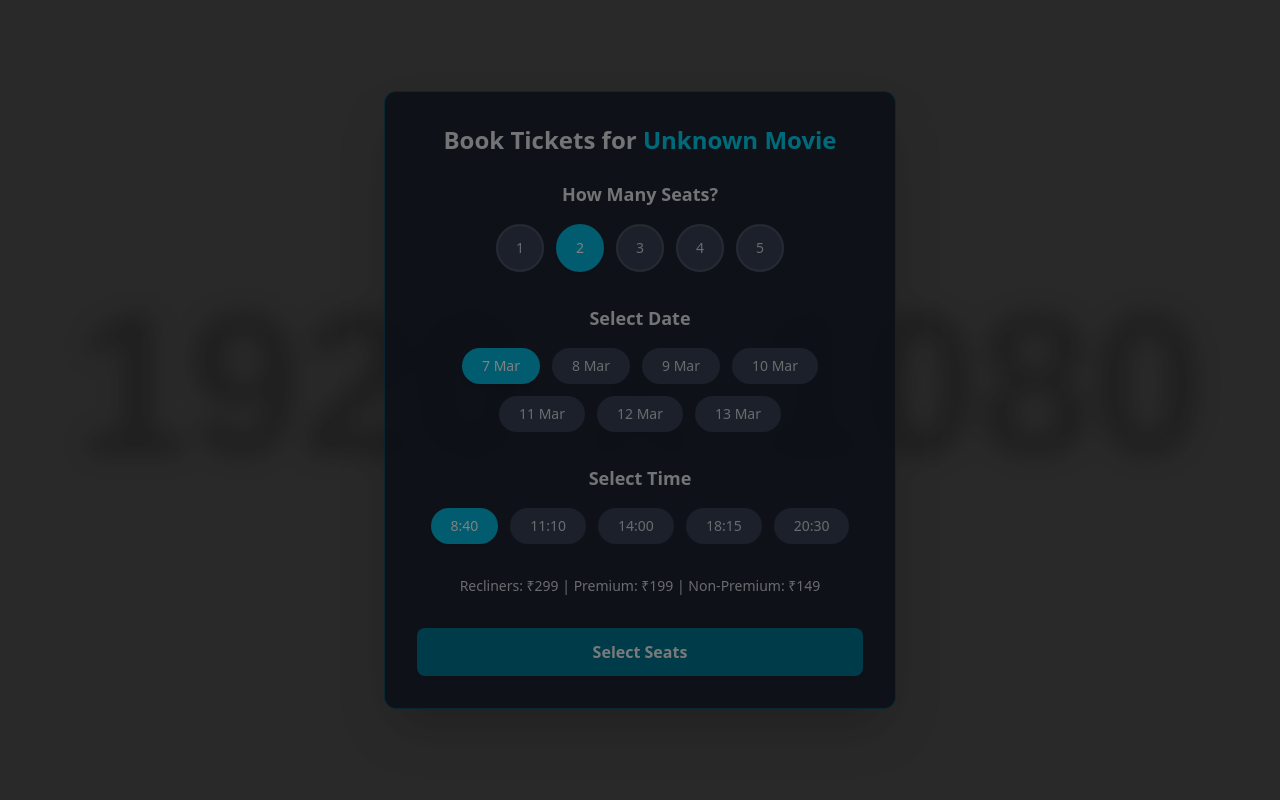
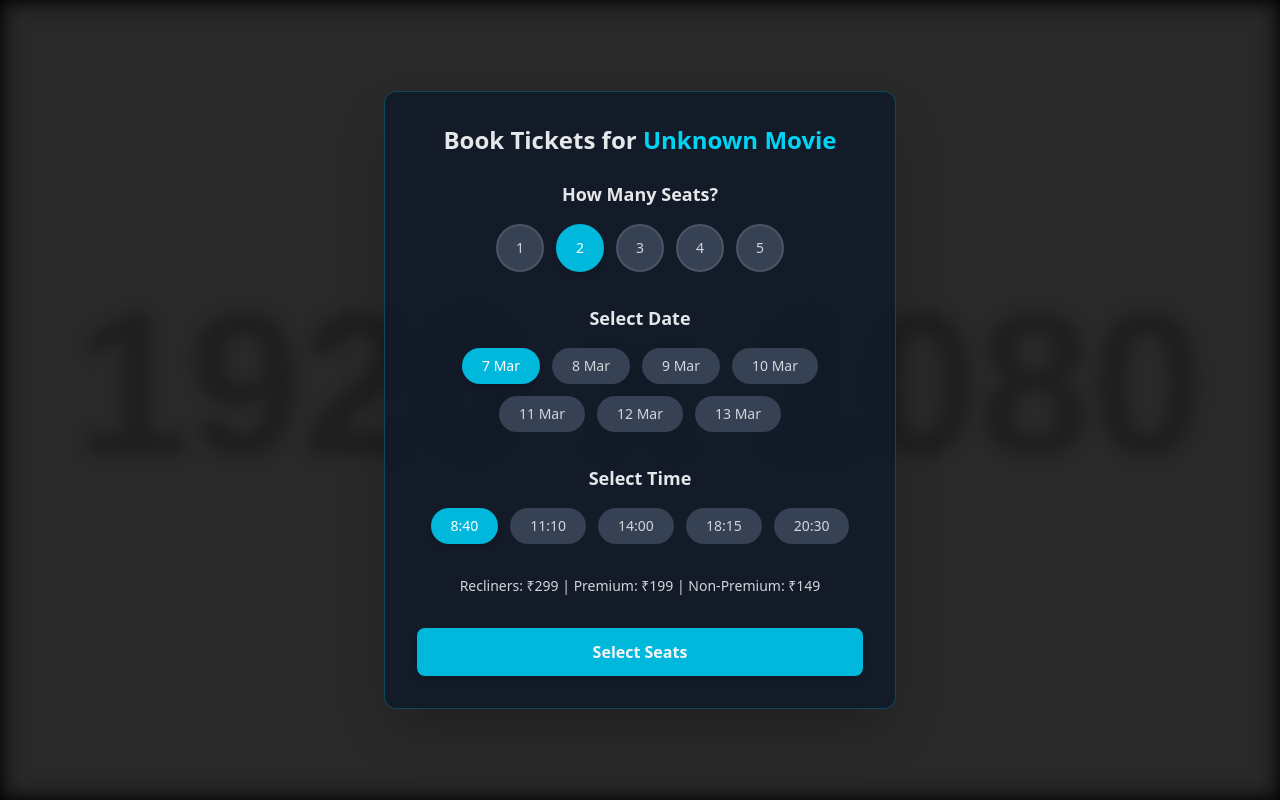
Before and after one commit to DeviSreePrasanth/Movie, a React (Vite) app in the folder client/: page /seat-selection in a window 1280 px wide. Built offline with nearby package versions, Linux system fonts and the light colour scheme.

Commit message:
`Refactor SeatSelectionPopup component to improve background image styling and overlay`

```diff
--- a/client/src/components/SeatSelectionPopup.jsx
+++ b/client/src/components/SeatSelectionPopup.jsx
@@ -47,18 +47,22 @@ const SeatSelectionPopup = ({ onConfirm, movieTitle }) => {
   const displayTitle = movieTitle || "Unknown Movie";
 
   return (
-    <div
-      className="fixed inset-0 flex items-center justify-center z-50 bg-black/80 backdrop-blur-lg"
-      style={{
-        backgroundImage: `url(${backgroundUrl || "https://placehold.co/1920x1080?text=Loading..."})`,
-        backgroundSize: "cover", // Use "cover" to fill the screen, or "contain" to avoid stretching
-        backgroundPosition: "center", // Center the image
-        backgroundRepeat: "no-repeat", // Prevent tiling
-        filter: "brightness(0.5)", // Darken the image (adjust value between 0 and 1)
-      }}
-    >
-      {/* Overlay for additional darkening and contrast */}
-      <div className="absolute inset-0 bg-black/60 backdrop-blur-md"></div>
+    <div className="fixed inset-0 flex items-center justify-center z-50">
+      {/* Background Image Layer */}
+      <div
+        className="absolute inset-0"
+        style={{
+          backgroundImage: `url(${backgroundUrl || "https://placehold.co/1920x1080?text=Loading..."})`,
+          backgroundSize: "cover",
+          backgroundPosition: "center",
+          backgroundRepeat: "no-repeat",
+          filter: "brightness(0.5) blur(8px)", // Apply brightness and blur only to the image
+          boxShadow: "inset 0 0 20px rgba(0, 0, 0, 0.8)", // Optional inner shadow for effect
+        }}
+      ></div>
+
+      {/* Overlay for additional darkening */}
+      <div className="absolute inset-0 bg-black/60"></div>
 
       {/* Content */}
       <div className="relative bg-gray-900/80 rounded-xl p-8 w-11/12 max-w-lg shadow-2xl border border-cyan-500/30 backdrop-blur-sm z-10">
@@ -132,7 +136,7 @@ const SeatSelectionPopup = ({ onConfirm, movieTitle }) => {
         </div>
         <button
           onClick={handleConfirm}
-          className="w-full py-3 bg-cyan-700 text-gray-100 rounded-lg font-semibold text-base hover:shadow-lg hover:-translate-y-1 hover:bg-cyan-600 transition-all shadow-md"
+          className="w-full py-3 bg-cyan-500 text-gray-100 rounded-lg font-semibold text-base hover:shadow-lg hover:-translate-y-1 hover:bg-cyan-600 transition-all shadow-md"
         >
           Select Seats
         </button>
```
